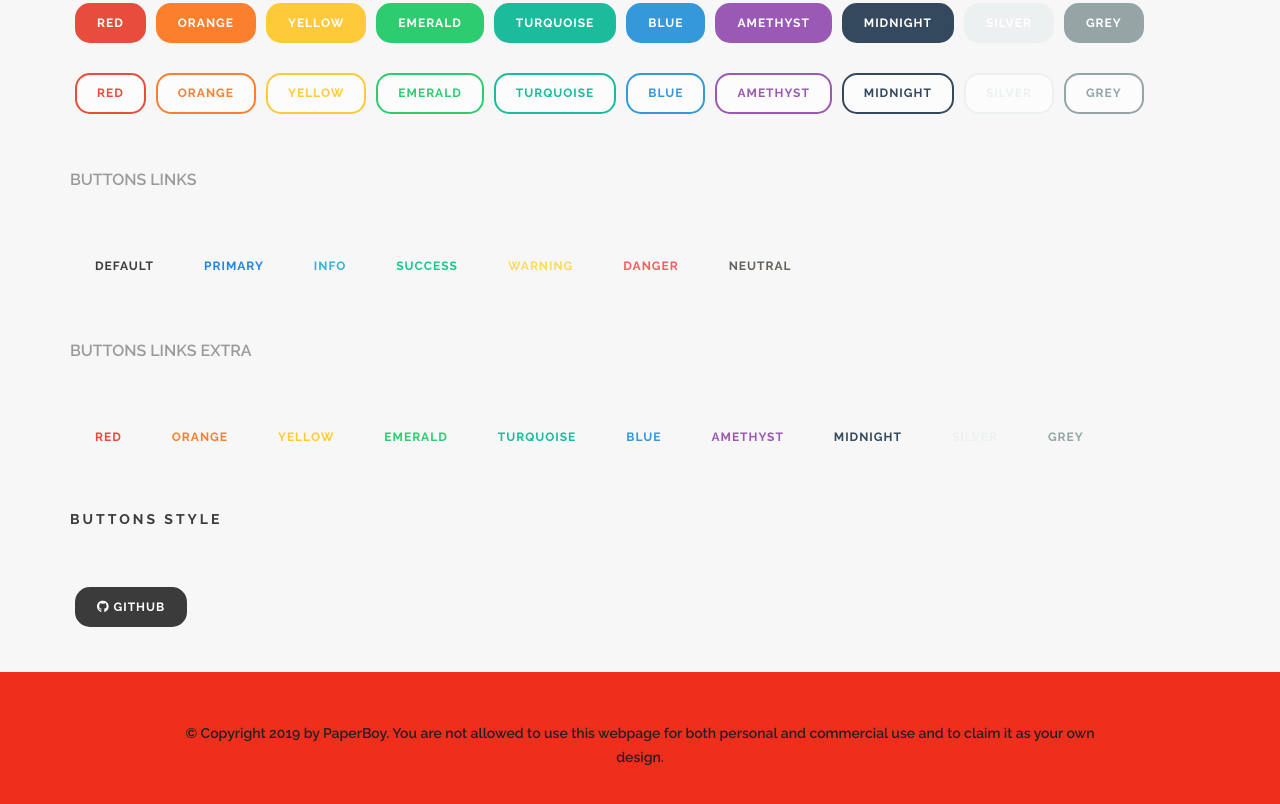
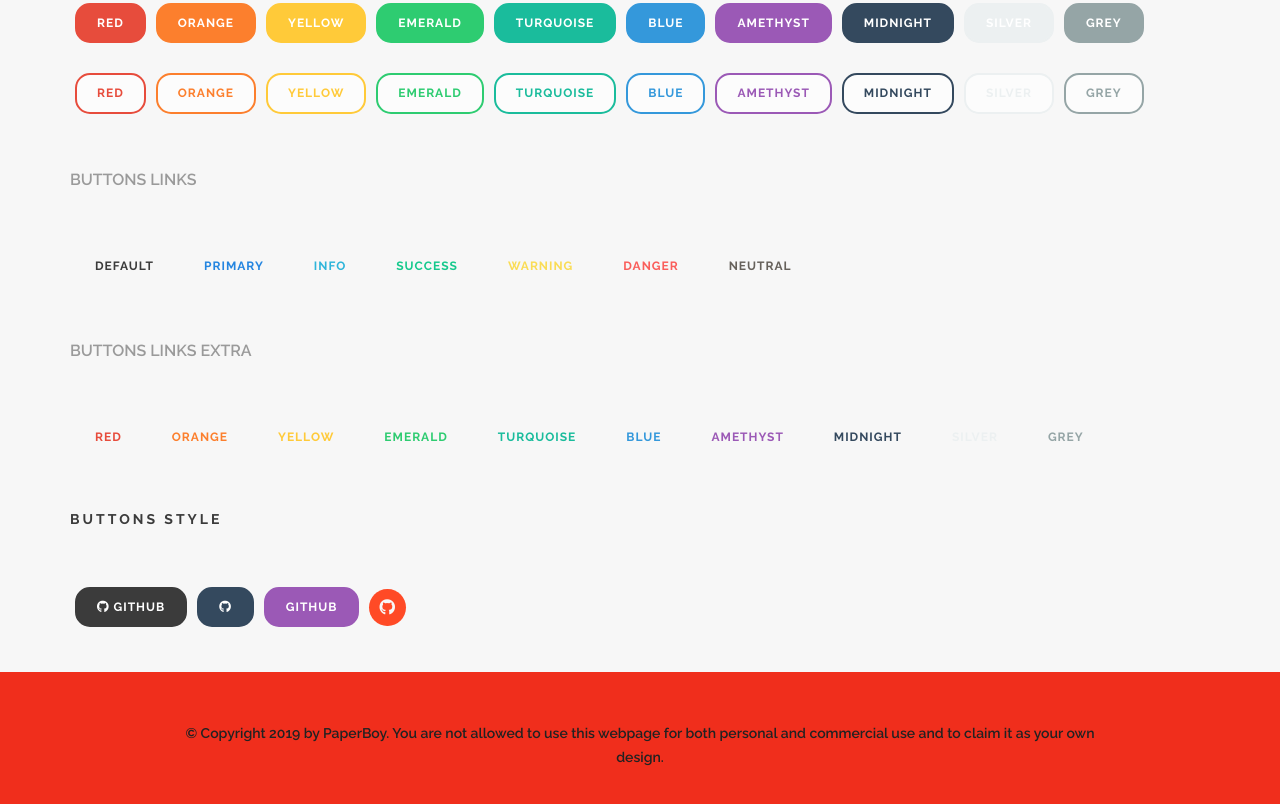
Before and after one commit to DevPrid3/projetthree, a website: page components.html in a window 1280 px wide. Shown: the part 840-1644 px from the top of the page. Drawn offline with Linux system fonts and the light colour scheme.

Commit message:
style buttons

```diff
--- a/components.html
+++ b/components.html
@@ -161,6 +161,9 @@
             </div>
             <div class="container-components__buttons">
                 <a href="#" class="tbtn tbtn--default"><i class="fab fa-github"></i> Github</a>
+                <a href="#" class="tbtn tbtn--midnight"><i class="fab fa-github"></i></a>
+                <a href="#" class="tbtn tbtn--amethyst">Github</a>
+                <a href="#" class="tbtn tbtn--round"><i class="fab fa-github"></i></a>
             </div>
         </div>
 
--- a/sass/components/_toolbox.scss
+++ b/sass/components/_toolbox.scss
@@ -26,6 +26,12 @@
         text-decoration: none;
         transition: all .2s;
         position: relative;
+    }
+
+    &--round {
+        font-size: 16px;
+        padding: 5px 1rem;
+        border-radius: 50%;
     }
 
     &--default {
```
Also changed, not shown: css/style.css.
